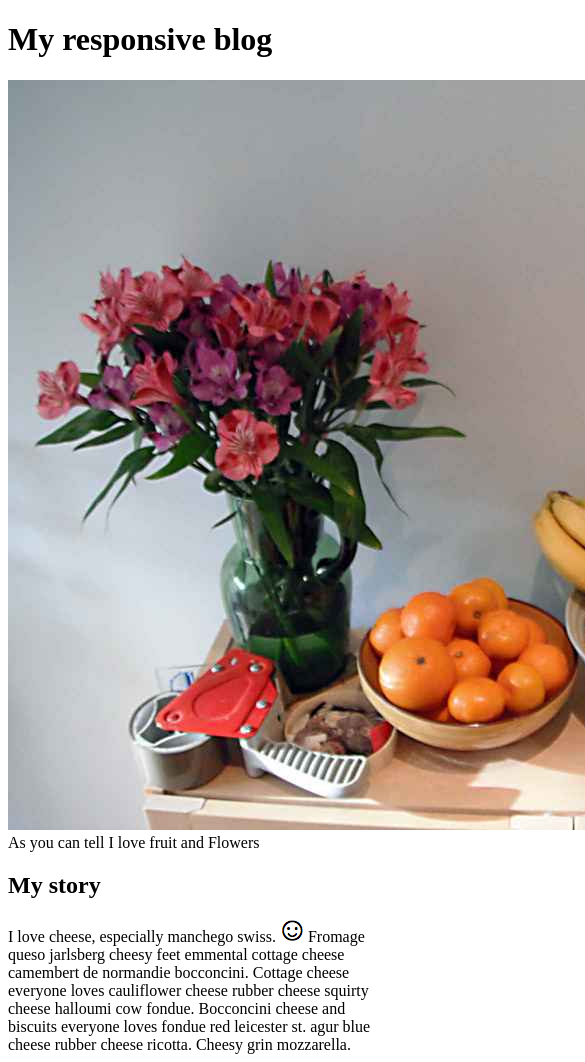
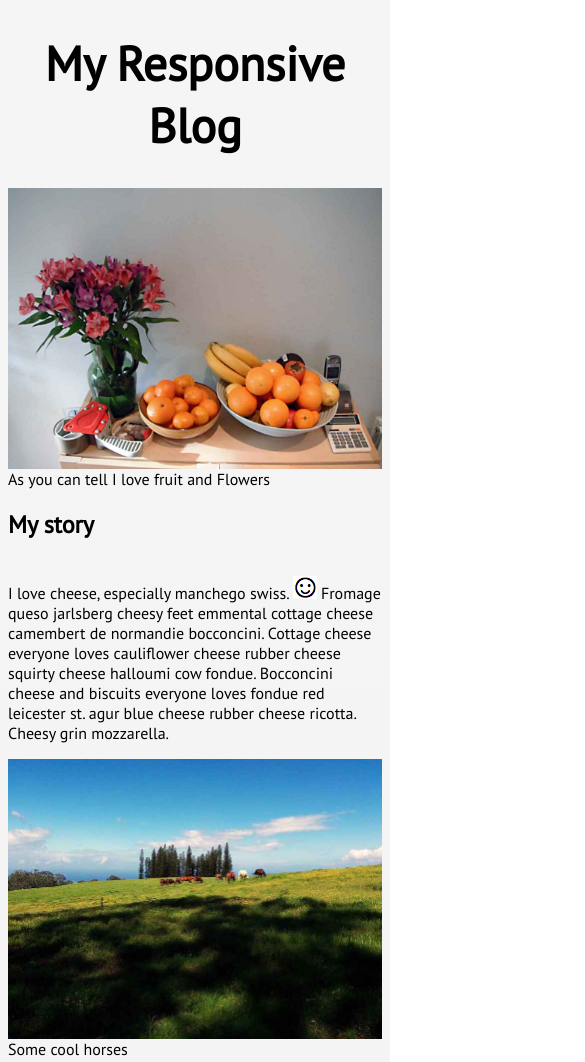
Before and after one commit to ohmymario/Responsive_blo, a website: page index.html in a window 390 px wide. Shown: the top 1062 px of the page, 585 px wide, since content can reach past the window. Drawn offline with Linux system fonts and the light colour scheme.

Commit message:
Add css to begin making site responsive

```diff
--- a/css/main.css
+++ b/css/main.css
@@ -11,19 +11,30 @@ Hint! You'll probably want to start by styling:
 I've left some boilerplate below for you.
 
 */
+*{
+  font-family: 'PT Sans', sans-serif;
+}
 
 body {
-
+  background-image: linear-gradient(to bottom,#f5f5f5,#f1f1f1);
 }
 
 article {
-
+  display: flex;
+  flex-flow: column nowrap;
+  margin: 0 auto;
+  justify-content: center;
+  max-width: 1200px;
 }
 
+
 h1 {
-
+  text-align: center;
+  text-transform: capitalize;
+  font-size: 3em;
 }
 
-img {
-
+article > img {
+  max-width: 100%;
+  width: 100%;
 }
```
